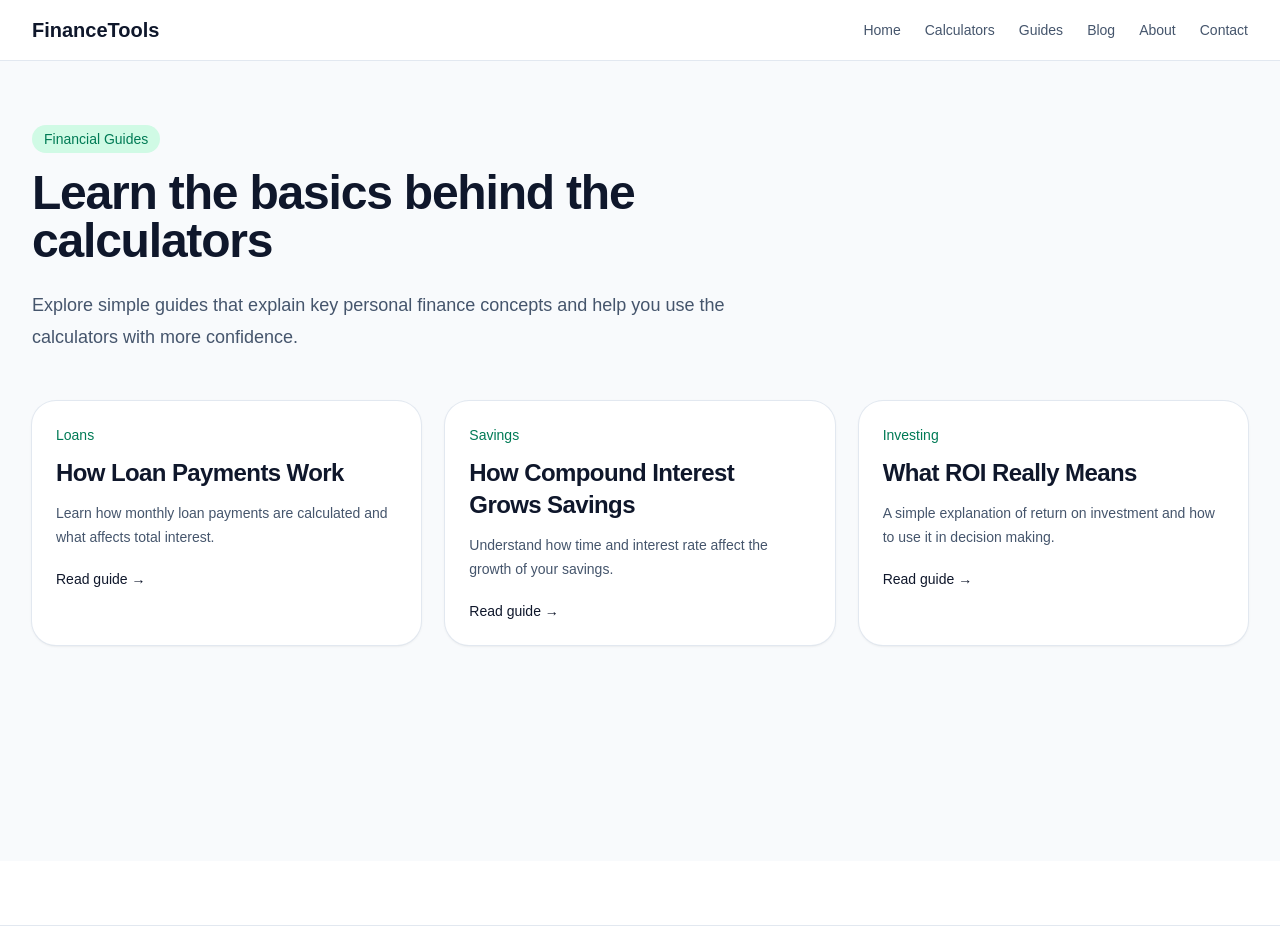
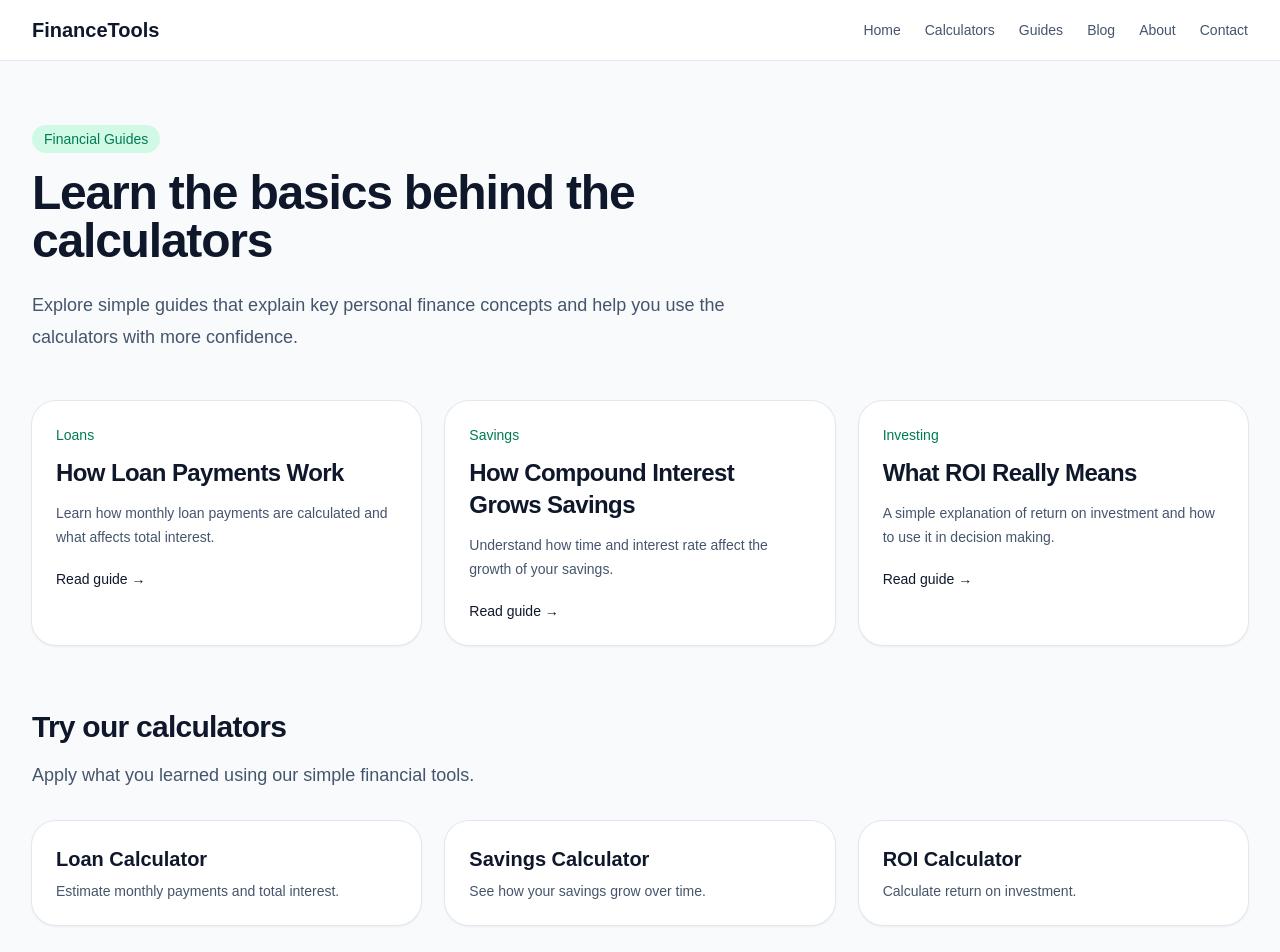
Before and after one commit to alameersam/finance-tools, a Next.js app: page /guides in a window 1280 px wide. Shown: the top 952 px of the page. Built offline with nearby package versions, Linux system fonts and the light colour scheme.

Commit message:
link guides to calculators

```diff
--- a/app/guides/page.tsx
+++ b/app/guides/page.tsx
@@ -74,6 +74,48 @@ export default function GuidesPage() {
           ))}
         </div>
       </div>
+      <section className="mt-16">
+  <div className="max-w-3xl">
+    <h2 className="text-3xl font-bold tracking-tight">
+      Try our calculators
+    </h2>
+    <p className="mt-4 text-lg text-slate-600">
+      Apply what you learned using our simple financial tools.
+    </p>
+  </div>
+
+  <div className="mt-8 grid gap-6 md:grid-cols-3">
+    <a
+      href="/loan-calculator"
+      className="rounded-3xl bg-white p-6 shadow-sm ring-1 ring-slate-200 hover:shadow-md"
+    >
+      <h3 className="text-xl font-semibold">Loan Calculator</h3>
+      <p className="mt-2 text-sm text-slate-600">
+        Estimate monthly payments and total interest.
+      </p>
+    </a>
+
+    <a
+      href="/savings-calculator"
+      className="rounded-3xl bg-white p-6 shadow-sm ring-1 ring-slate-200 hover:shadow-md"
+    >
+      <h3 className="text-xl font-semibold">Savings Calculator</h3>
+      <p className="mt-2 text-sm text-slate-600">
+        See how your savings grow over time.
+      </p>
+    </a>
+
+    <a
+      href="/roi-calculator"
+      className="rounded-3xl bg-white p-6 shadow-sm ring-1 ring-slate-200 hover:shadow-md"
+    >
+      <h3 className="text-xl font-semibold">ROI Calculator</h3>
+      <p className="mt-2 text-sm text-slate-600">
+        Calculate return on investment.
+      </p>
+    </a>
+  </div>
+</section>
     </main>
   );
 }
```
